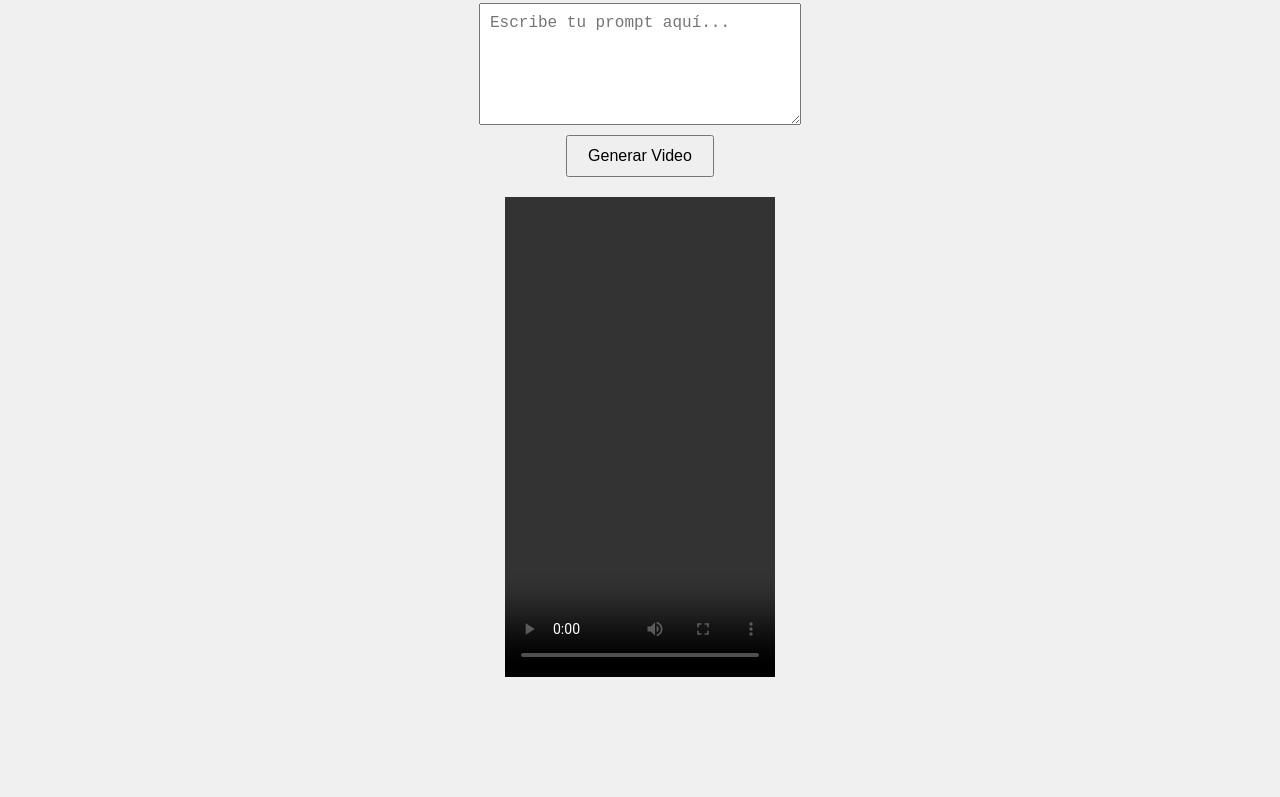
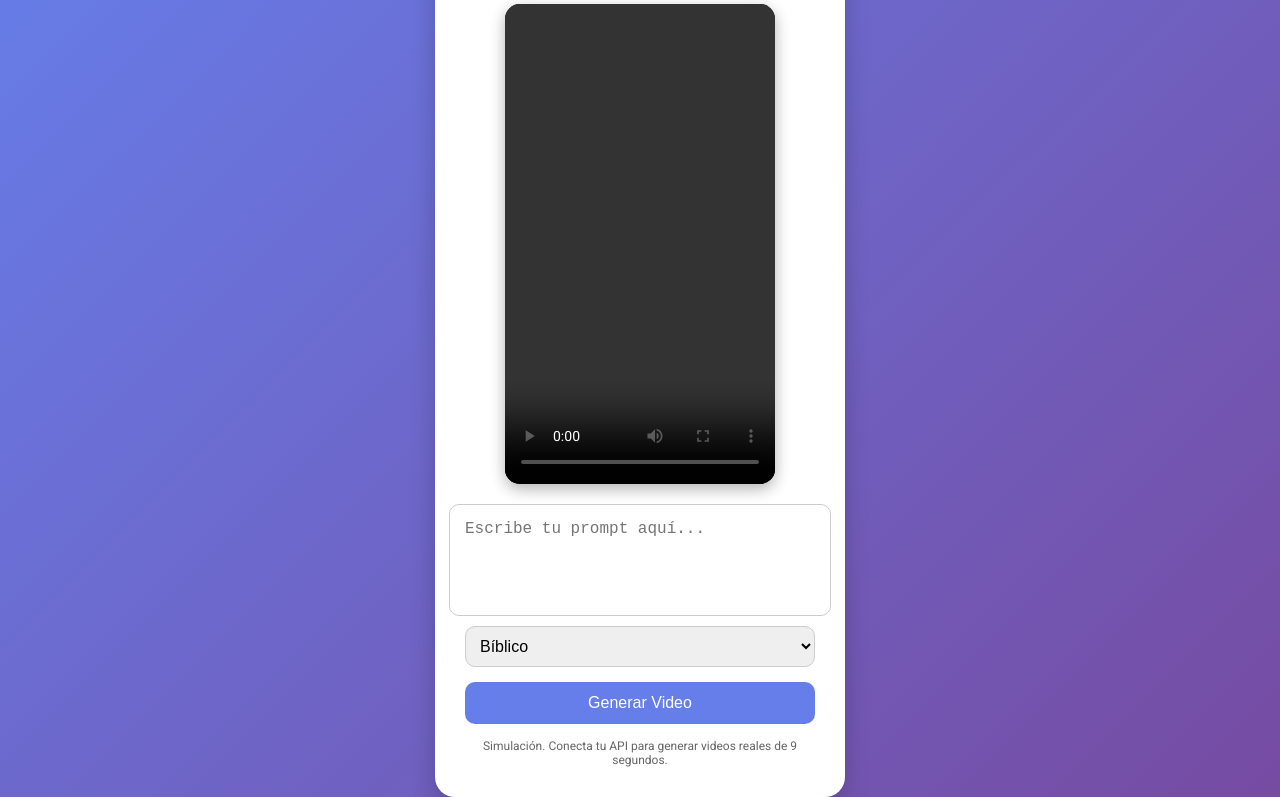
Before and after one commit to johancolombia1996-cmd/Ia, a plain HTML site: page Index.html in a window 1280 px wide. Shown: the part 105-902 px from the top of the page. Before the commit the page ends 810 px from the top, so only its background shows below. Drawn offline with Linux system fonts and the light colour scheme.

Commit message:
Update Index.html

```diff
--- a/Index.html
+++ b/Index.html
@@ -5,60 +5,84 @@
 <meta name="viewport" content="width=device-width, initial-scale=1.0">
 <title>Generador de Video AI Vertical</title>
 <style>
+@import url('https://fonts.googleapis.com/css2?family=Roboto:wght@400;500;700&display=swap');
+
 body {
-            font-family: Arial, sans-serif;
-            display: flex;
-            flex-direction: column;
-            align-items: center;
-            padding: 20px;
-            background: #f0f0f0;
+    font-family: 'Roboto', sans-serif;
+    margin:0; padding:0;
+    background: linear-gradient(135deg,#667eea,#764ba2);
+    display:flex; justify-content:center; align-items:center; min-height:100vh;
 }
-        h1 {
-            text-align: center;
+
+.container {
+    background:#fff; border-radius:20px; box-shadow:0 10px 25px rgba(0,0,0,0.2);
+    padding:30px; width:350px; max-width:90%; display:flex; flex-direction:column; align-items:center;
 }
+
+h1 {text-align:center;margin-bottom:20px;color:#333;}
+video {
+    width:100%; max-width:270px; height:480px; border-radius:15px; background:#000; margin-bottom:20px;
+    box-shadow:0 5px 15px rgba(0,0,0,0.3);
+}
+
 textarea {
-            width: 300px;
-            height: 100px;
-            margin-bottom: 10px;
-            padding: 10px;
-            font-size: 16px;
+    width:100%; height:80px; padding:15px; border-radius:10px; border:1px solid #ccc; font-size:16px;
+    resize:none; margin-bottom:10px;
 }
+
+select {
+    width:100%; padding:10px; border-radius:10px; border:1px solid #ccc; margin-bottom:15px; font-size:16px;
+}
+
 button {
-            padding: 10px 20px;
-            font-size: 16px;
-            cursor: pointer;
-            margin-bottom: 20px;
+    padding:12px 25px; font-size:16px; border:none; border-radius:10px; background:#667eea; color:#fff;
+    cursor:pointer; transition:0.3s; width:100%;
 }
-        video {
-            width: 270px;
-            height: 480px;
-            background: #000;
-        }
+
+button:hover {background:#5a67d8;}
+
+.footer {margin-top:15px; font-size:12px; color:#666; text-align:center;}
 </style>
 </head>
 <body>
-    <h1>Generador de Video Vertical AI</h1>
+<div class="container">
+    <h1>Generador de Video AI</h1>
+    <video id="video" controls></video>
     <textarea id="prompt" placeholder="Escribe tu prompt aquí..."></textarea>
+    <select id="estilo">
+        <option value="biblico">Bíblico</option>
+        <option value="fantasia">Fantasía</option>
+        <option value="anime">Anime</option>
+        <option value="terror">Terror</option>
+        <option value="realista">Realista</option>
+    </select>
     <button id="generar">Generar Video</button>
-    <video id="video" controls></video>
+    <div class="footer">Simulación. Conecta tu API para generar videos reales de 9 segundos.</div>
+</div>
 
 <script>
-        document.getElementById('generar').addEventListener('click', async () => {
+document.getElementById('generar').addEventListener('click', () => {
     const prompt = document.getElementById('prompt').value.trim();
-            if (!prompt) return alert("Escribe un prompt primero.");
+    const estilo = document.getElementById('estilo').value;
+    if(!prompt) return alert("Escribe un prompt primero.");
 
-            const videoElement = document.getElementById('video');
-            videoElement.src = '';
-            videoElement.poster = '';
-            alert("Generando video...");
+    const video = document.getElementById('video');
+    video.src = '';
+    alert(`Generando video de 9 segundos en estilo ${estilo}...`);
 
-            // Simulación de generación de video
-            // Aquí reemplazas con tu API real
+    // Simulación de video - reemplaza con tu API real
     setTimeout(() => {
-                // Video de ejemplo vertical 9:16
-                videoElement.src = "https://sample-videos.com/video123/mp4/720/big_buck_bunny_720p_1mb.mp4";
-                videoElement.play();
-            }, 2000);
+        // Video de ejemplo vertical
+        video.src = "https://sample-videos.com/video123/mp4/720/big_buck_bunny_720p_1mb.mp4";
+        video.play();
+    }, 1500);
+
+    // EJEMPLO para API real:
+    // fetch('https://api.pikalabs.com/v1/generate', {
+    //   method: 'POST',
+    //   headers: {'Content-Type':'application/json','Authorization':'Bearer TU_API_KEY'},
+    //   body: JSON.stringify({prompt: prompt, aspect_ratio:"9:16", duration:9, style: estilo})
+    // }).then(...).then(data => video.src = data.video_url);
 });
 </script>
 </body>
```
Lines whose indentation alone changed are shown as unchanged.
